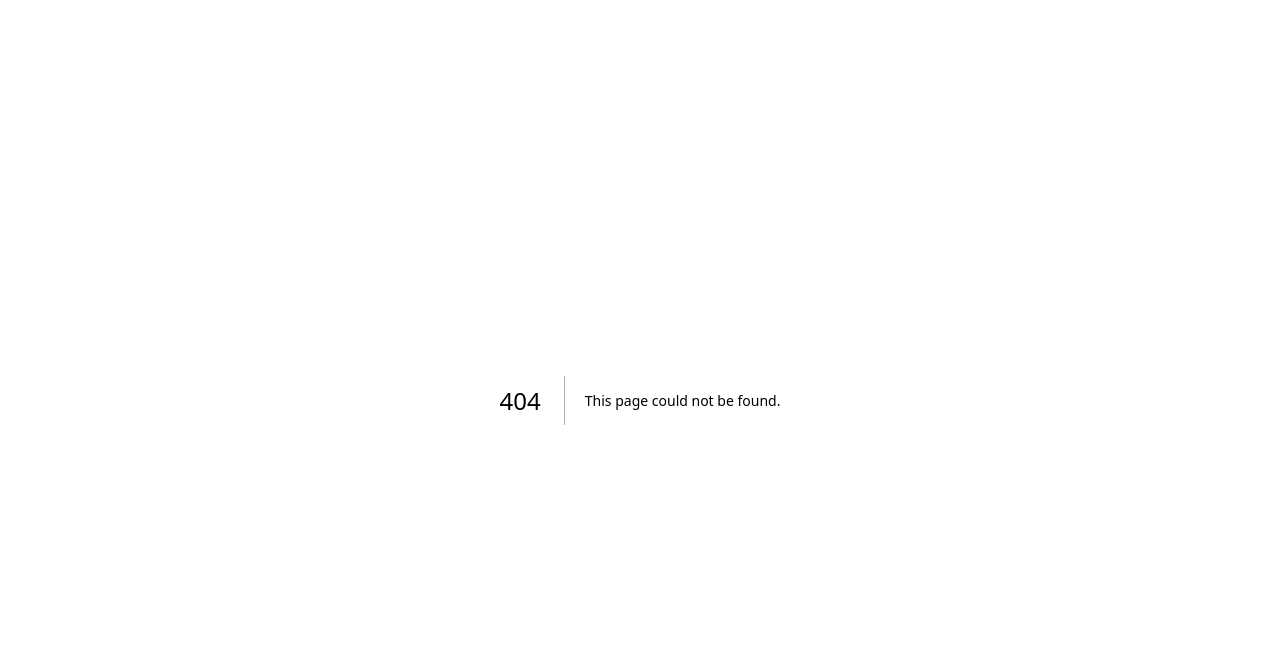
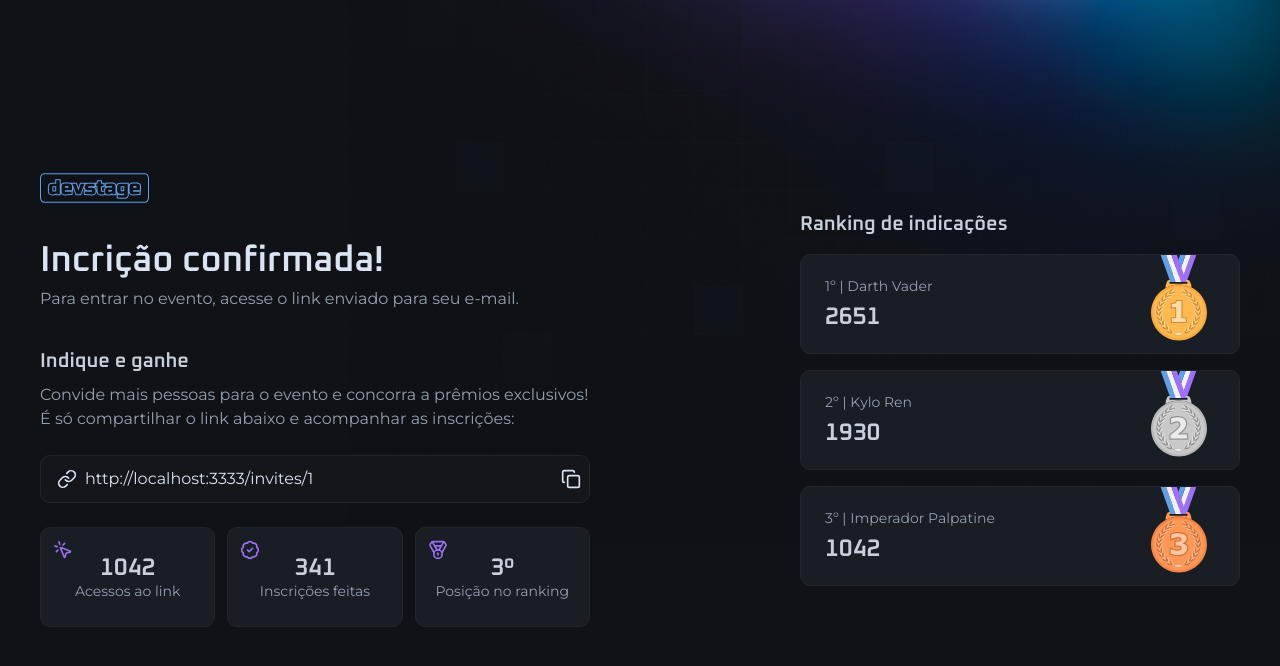
Before and after one commit to patrick-cuppi/referral-program-frontend, a Next.js app: page /invite/1 in a window 1280 px wide. Before the commit this address had no page. Shown: the top 666 px of the page. Built offline with nearby package versions, Linux system fonts and the light colour scheme; some icons are missing.

Commit message:
:bug: fix: adjustments

```diff
--- a/src/app/invite/page.tsx
+++ b/src/app/invite/[subscriberId]/page.tsx
@@ -1,11 +1,19 @@
 import Image from 'next/image'
-import logo from '../../assets/logo.svg'
+import logo from '../../../assets/logo.svg'
 import { InviteLinkInput } from './invite-link-input'
 import { Ranking } from './ranking'
 import { Stats } from './stats'
 
-export default function InvitePage() {
-  const inviteLink = 'http://localhost:3000/invite/aoqkde912uj4e81jdid'
+interface InvitePageProps {
+  params: Promise<{
+    subscriberId: string
+  }>
+}
+
+export default async function InvitePage(props: InvitePageProps) {
+  const { subscriberId } = await props.params
+
+  const inviteLink = `http://localhost:3333/invites/${subscriberId}`
 
   return (
     <div className="min-h-dvh flex items-center justify-between gap-16 flex-col md:flex-row">
--- a/src/app/invite/ranking.tsx
+++ b/src/app/invite/[subscriberId]/ranking.tsx
@@ -1,7 +1,7 @@
 import Image from 'next/image'
-import cooper from '../../assets/medal-cooper.svg'
-import gold from '../../assets/medal-gold.svg'
-import silver from '../../assets/medal-silver.svg'
+import cooper from '../../../assets/medal-cooper.svg'
+import gold from '../../../assets/medal-gold.svg'
+import silver from '../../../assets/medal-silver.svg'
 
 export function Ranking() {
   return (
```
Also changed, not shown: src/app/invite/[subscriberId]/invite-link-input.tsx (renamed from src/app/invite/invite-link-input.tsx), src/app/invite/[subscriberId]/stats.tsx (renamed from src/app/invite/stats.tsx).
